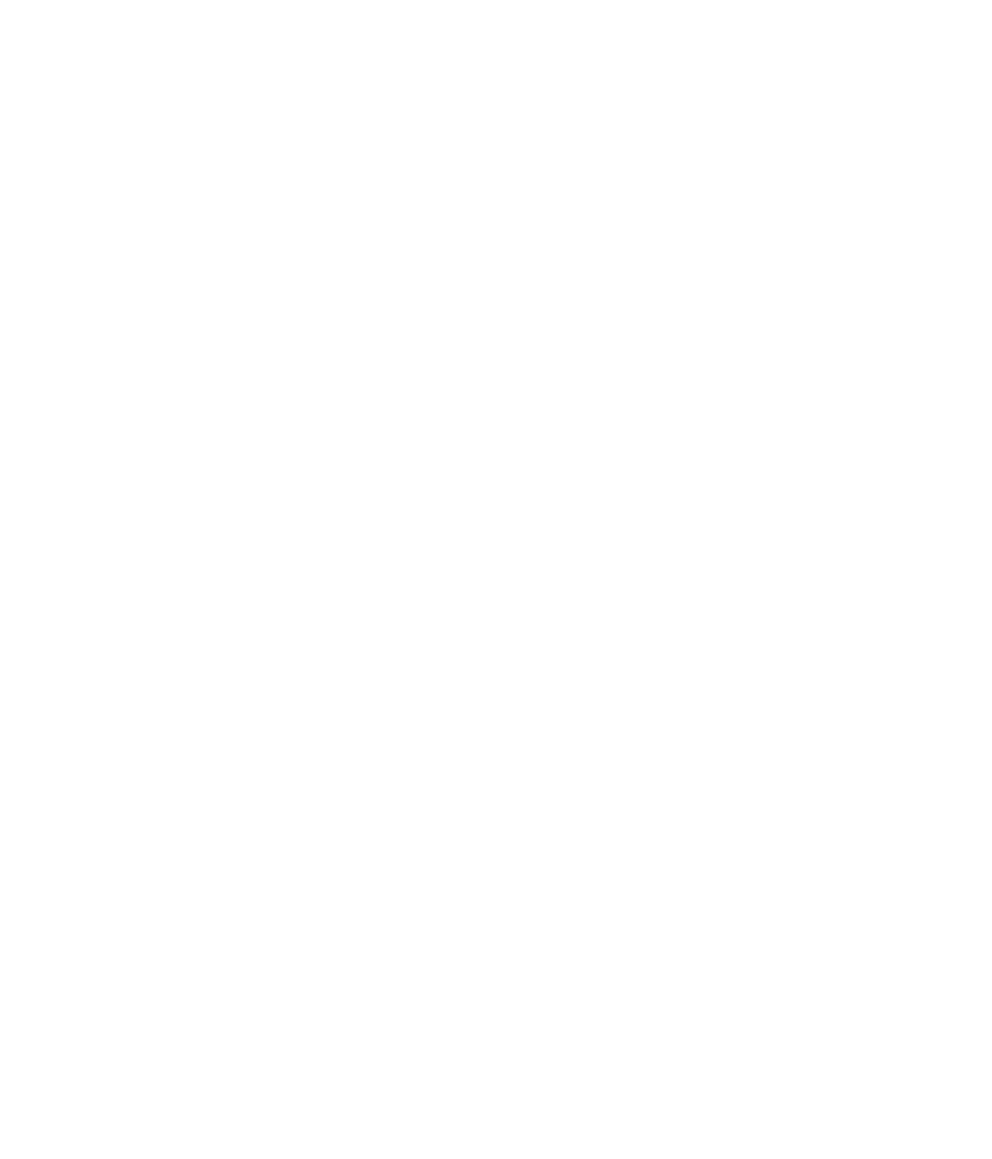
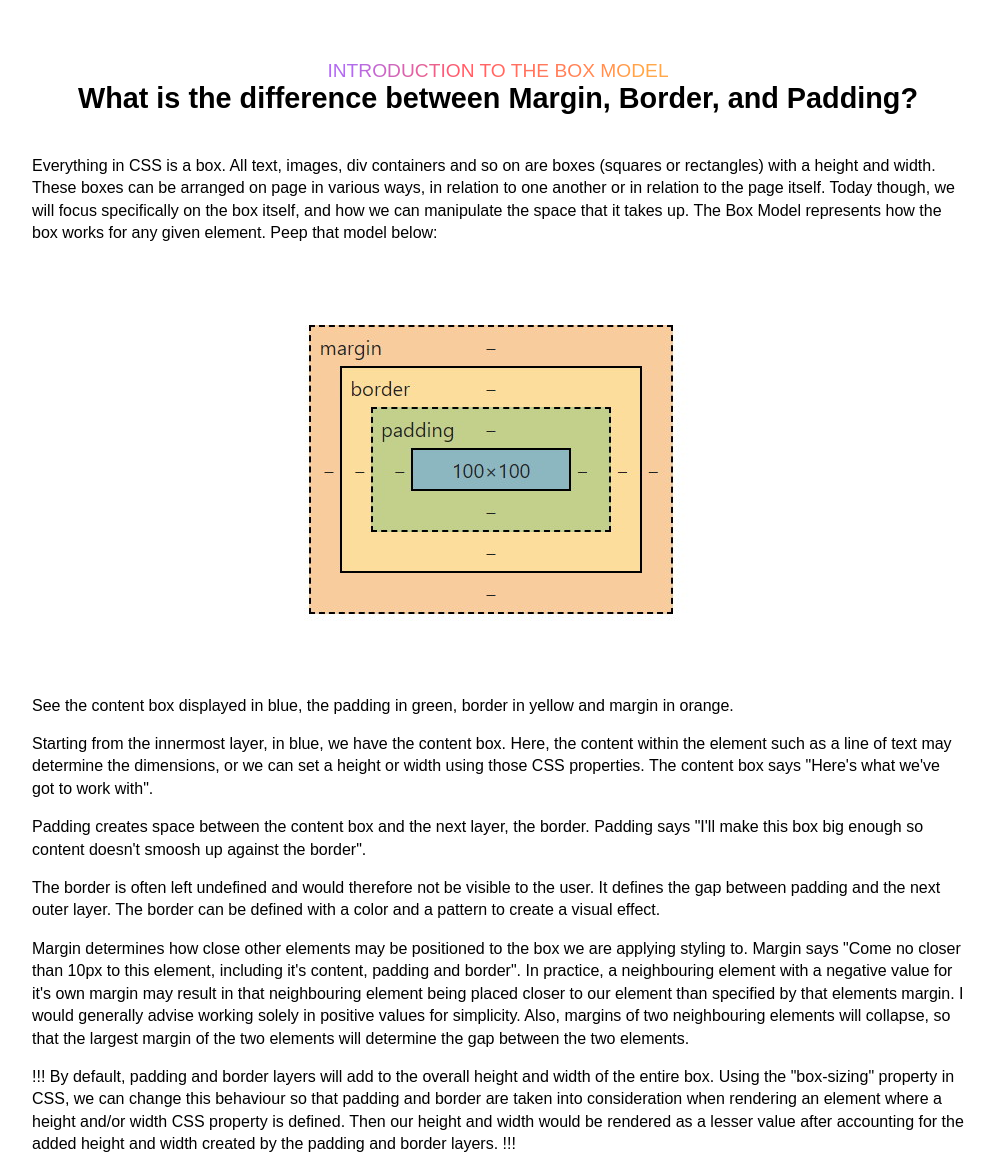
Before and after one commit to mattegan111/mattegan111.github.io, a plain HTML site: page blog/html-css.html in a window 1280 px wide. Shown: the top 1159 px of the page, without its empty margins (274-1266 px from the left). Before the commit the page ends 800 px from the top, so only its background shows below. Drawn offline with nearby package versions, Linux system fonts and the light colour scheme; a script that the page names is missing.

Commit message:
publish blog with styling

```diff
--- a/blog/html-css.html
+++ b/blog/html-css.html
@@ -0,0 +1,67 @@
+<!DOCTYPE html>
+<html lang="en">
+    <head>
+        <meta charset="UTF-8">
+        <meta http-equiv="X-UA-Compatible" content="IE=edge">
+        <meta name="viewport" content="width=device-width, initial-scale=1.0">
+        <meta
+        name="keyword"
+        content="Matthew Egan, portfolio, javascript, full-stack, developer"
+        />
+        <meta
+            name="description"
+            content="Full-stack developer."
+        />
+        <link rel="stylesheet" href="https://cdn.jsdelivr.net/gh/devicons/devicon@v2.14.0/devicon.min.css">
+        <link rel="stylesheet" type="text/css" href="../css/main.css" />
+        <script defer src="../script.js"></script>
+        <script defer src="https://kit.fontawesome.com/71fcffc7f3.js" crossorigin="anonymous"></script>
+        <title>Matthew Egan | Portfolio</title>
+    </head>
+    <body>
+        <section>
+            <div class="section-container">
+                <div class="container">
+                    <div>
+                        <div class="section-titles bottom-margin-40">
+                            <h2><span>Introduction To The Box Model</span></h2>
+                            <h3>What is the difference between Margin, Border, and Padding?</h3>
+                        </div>
+                        <p class="p-line-break">
+                            Everything in CSS is a box. All text, images, div containers and so on are boxes (squares or rectangles) with a height and width. These boxes can be arranged on page in various ways, in relation to one another or in relation to the page itself. Today though, we will focus specifically on the box itself, and how we can manipulate the space that it takes up. The Box Model represents how the box works for any given element. Peep that model below:
+                        </p>
+                        <div class="center">
+                            <img src="../images/blog-images/html-css/Box-Model.jpg">
+                        </div>
+                        <p class="p-line-break">
+                            See the content box displayed in blue, the padding in green, border in yellow and margin in orange.
+                        </p>
+                        <p class="p-line-break">
+                            Starting from the innermost layer, in blue, we have the content box. Here, the content within the element such as a line of text may determine the dimensions, or we can set a height or width using those CSS properties. The content box says "Here's what we've got to work with".
+                        </p>
+                        <p class="p-line-break">
+                            Padding creates space between the content box and the next layer, the border. Padding says "I'll make this box big enough so content doesn't smoosh up against the border".
+                        </p>
+                        <p class="p-line-break">
+                            The border is often left undefined and would therefore not be visible to the user. It defines the gap between padding and the next outer layer. The border can be defined with a color and a pattern to create a visual effect.
+                        </p>
+                        <p class="p-line-break">
+                            Margin determines how close other elements may be positioned to the box we are applying styling to. Margin says "Come no closer than 10px to this element, including it's content, padding and border". In practice, a neighbouring element with a negative value for it's own margin may result in that neighbouring element being placed closer to our element than specified by that elements margin. I would generally advise working solely in positive values for simplicity. Also, margins of two neighbouring elements will collapse, so that the largest margin of the two elements will determine the gap between the two elements.
+                        </p>
+                        <p class="p-line-break bottom-margin-40">
+                            !!!
+                            By default, padding and border layers will add to the overall height and width of the entire box. Using the "box-sizing" property in CSS, we can change this behaviour so that padding and border are taken into consideration when rendering an element where a height and/or width CSS property is defined. Then our height and width would be rendered as a lesser value after accounting for the added height and width created by the padding and border layers.
+                            !!!
+                        </p>
+                        <p class="codepen" data-height="300" data-default-tab="html,result" data-slug-hash="ZExEERM" data-user="mattegan111" style="height: 500px; box-sizing: border-box; display: flex; align-items: center; justify-content: center; border: 2px solid; margin: 1em 0; padding: 1em;">
+                            <span>See the Pen <a href="https://codepen.io/mattegan111/pen/ZExEERM">
+                            Untitled</a> by Matthew Egan (<a href="https://codepen.io/mattegan111">@mattegan111</a>)
+                            on <a href="https://codepen.io">CodePen</a>.</span>
+                        </p>
+                        <script async src="https://cpwebassets.codepen.io/assets/embed/ei.js"></script>
+                    </div>
+                </div>
+            </div>
+        </section>
+    </body>
+</html>
--- a/css/main.css
+++ b/css/main.css
@@ -121,6 +121,11 @@ h5 {
 }
 
 p {
+	line-height: 1.4rem;
+}
+
+.p-line-break {
+	margin: 1rem;
 }
 
 .small-p {
@@ -154,6 +159,12 @@ section {
 	padding: 60px;
 	width: 80vw;
 	max-width: 1080px;
+}
+
+.section-container {
+	padding: 60px;
+	width: 80vw;
+	max-width: 700px;
 }
 
 @media screen and (max-width: 767px) {
@@ -663,6 +674,26 @@ section {
 	padding-bottom: 80px;
 }
 
+.bottom-padding-40 {
+	padding-bottom: 40px;
+}
+
+.bottom-padding-20 {
+	padding-bottom: 20px;
+}
+
+.bottom-margin {
+	margin-bottom: 80px;
+}
+
+.bottom-margin-40 {
+	margin-bottom: 40px;
+}
+
+.bottom-margin-20 {
+	margin-bottom: 20px;
+}
+
 .text-align-left {
 	text-align: left;
 }
@@ -767,3 +798,8 @@ button:focus {
 	justify-content: center;
 	align-items: center;
 }
+
+.center {
+	display: flex;
+	justify-content: center;
+}
```
Also changed, not shown: images/blog-images/html-css/Box-Model.jpg (added).
